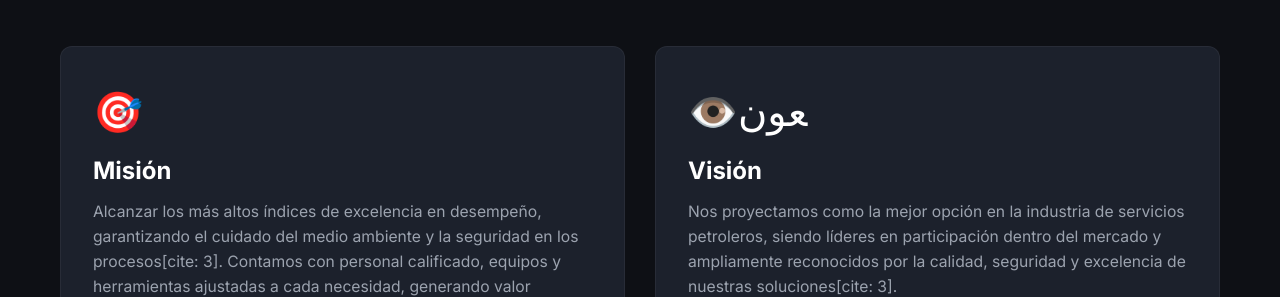
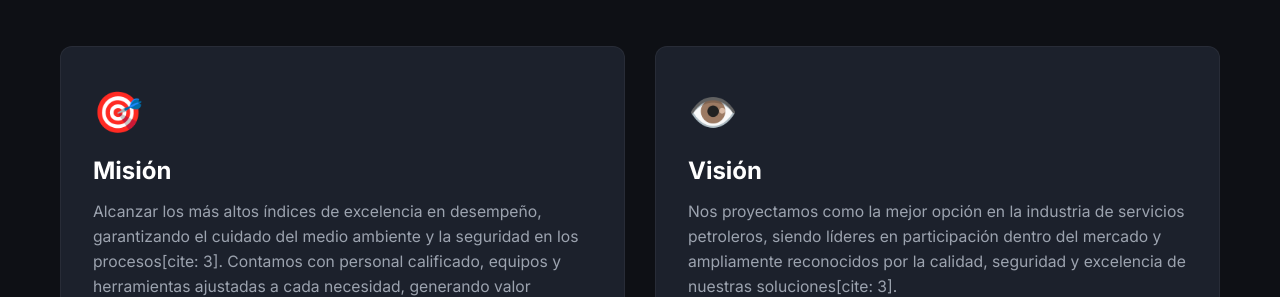
Before and after one commit to ing-nestorgomez/layor, a Jekyll site: the page built from index.html, in a window 1280 px wide and 900 px high, scrolled down 632 px. Shown: the part 173-470 px from the top of the window. Built offline with Jekyll 4.4.1, drawn with Linux system fonts in a browser that asks for light colours.

Commit message:
Update icon in vision section of index.html

```diff
--- a/index.html
+++ b/index.html
@@ -48,7 +48,7 @@ description: Ofrecemos servicios de excelencia en operaciones de pozos e instala
 
         <!-- Visión -->
         <div class="crp-card-mv">
-          <div class="crp-card-icon">👁️‍عون</div>
+          <div class="crp-card-icon">👁️‍</div>
           <h3>Visión</h3>
           <p>Nos proyectamos como la mejor opción en la industria de servicios petroleros, siendo líderes en participación dentro del mercado y ampliamente reconocidos por la calidad, seguridad y excelencia de nuestras soluciones[cite: 3].</p>
         </div>
```
